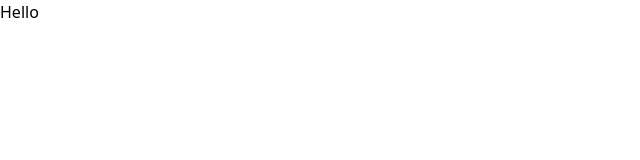
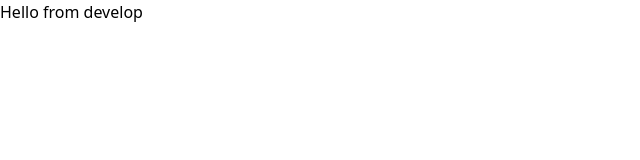
Before and after one commit to Svpriyaa2808/moviesite, a Next.js app: page / in a window 1280 px wide. Shown: the top 160 px of the page, without its empty margins (0-640 px from the left). Built offline with nearby package versions, Linux system fonts and the light colour scheme.

Commit message:
creating develop branch

```diff
--- a/src/app/page.tsx
+++ b/src/app/page.tsx
@@ -1,6 +1,6 @@
 
 export default function Home() {
   return (
-  <div>Hello</div>
+  <div>Hello from develop</div>
   );
 }
```
